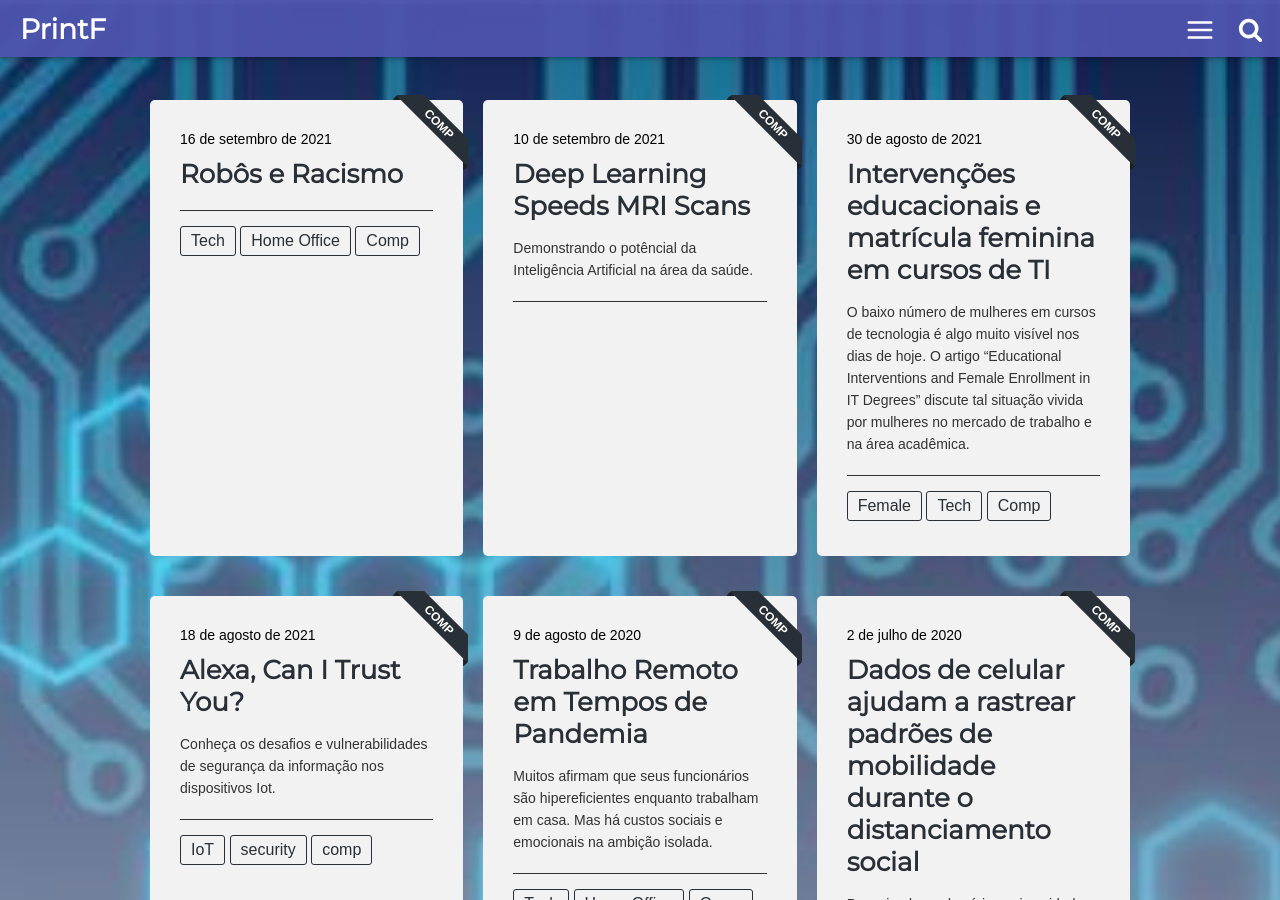
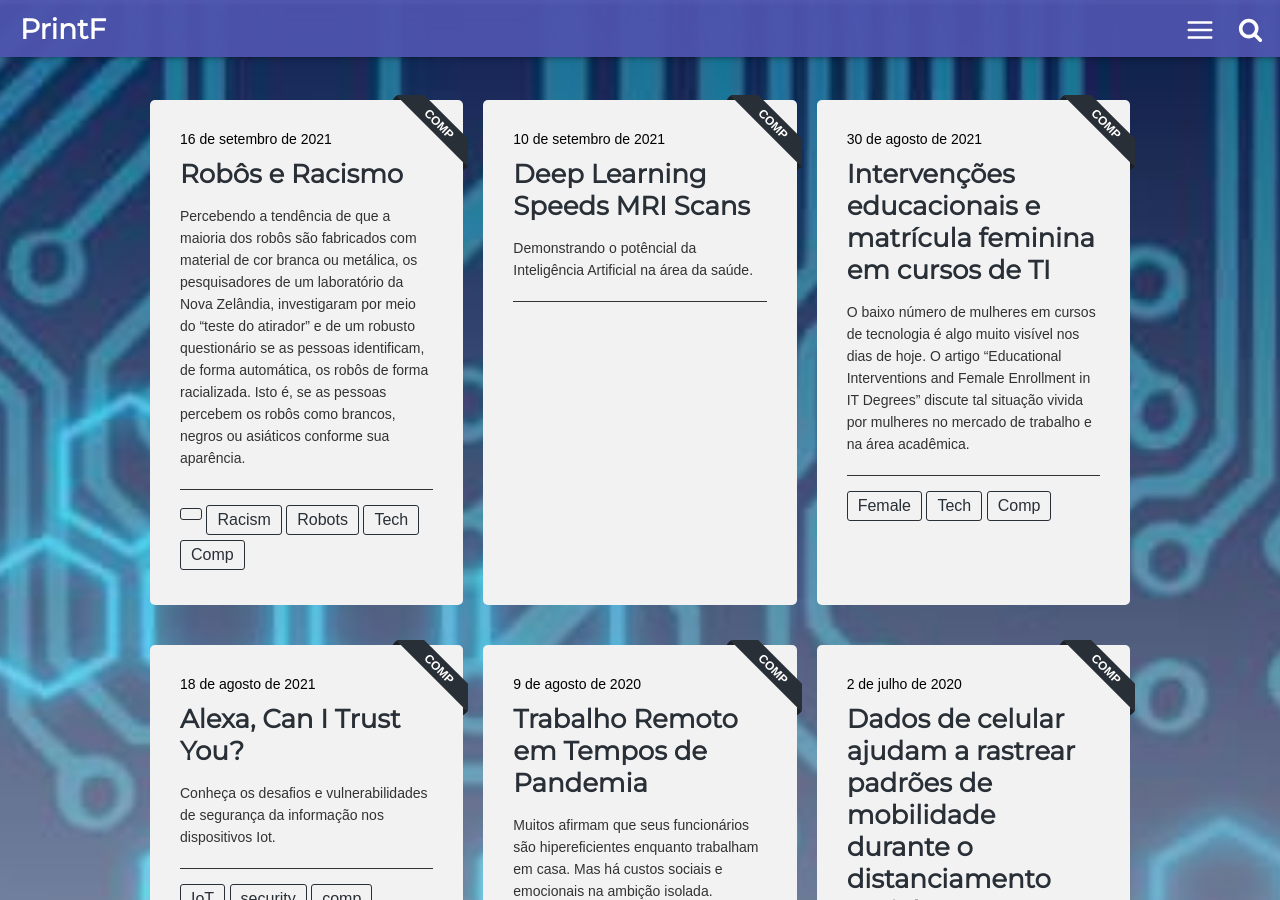
Before and after one commit to comppet/PrintF, a Jekyll site: the page built from index.html, in a window 1280 px wide and 900 px high. Built offline with Jekyll 4.4.1, drawn with Linux system fonts in a browser that asks for light colours; nearby versions of some CDN libraries.

Commit message:
Update from Forestry.io comppet.ufu@gmail.com updated _posts/2021-09-16-robos-e-racismo.md

```diff
--- a/_posts/2021-09-16-robos-e-racismo.md
+++ b/_posts/2021-09-16-robos-e-racismo.md
@@ -6,12 +6,18 @@ author-post: Gabriel Ribeiro
 title: Robôs e Racismo
 image: ''
 description: Teste do atirador mostra que pessoas tendem a racializar os robôs
-introduction: ''
+introduction: Percebendo a tendência de que a maioria dos robôs são fabricados com
+  material de cor branca ou metálica, os pesquisadores de um laboratório da Nova Zelândia,
+  investigaram por meio do “teste do atirador” e de um robusto questionário se as
+  pessoas identificam, de forma automática, os robôs de forma racializada. Isto é,
+  se as pessoas percebem os robôs como brancos, negros ou asiáticos conforme sua aparência.
 main-class: comp
 color: "#265AA9"
 tags:
+- ''
+- Racism
+- Robots
 - Tech
-- Home Office
 - Comp
 categories: Comp
 twitter_text: ''
```
